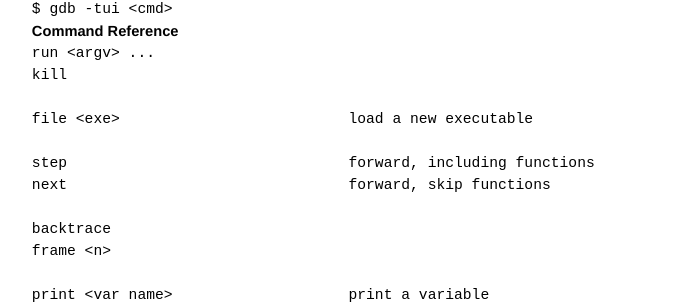
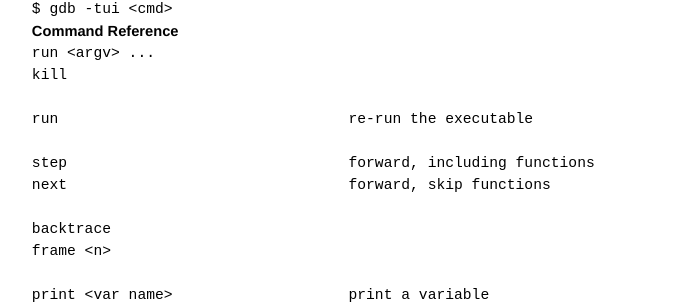
Before and after one commit to jmahler/jmahler.github.io, a Jekyll site: the page built from _posts/2014-02-26-gdb-reference.md, in a window 1280 px wide. Shown: the part 590-894 px from the top of the page, without its empty margins (300-979 px from the left). Built offline with Jekyll 4.4.1, drawn with Linux system fonts in a browser that asks for light colours; Markdown is read by kramdown in place of the engine named in the settings; some of the changed text lies outside the part shown.

Commit message:
use run to re-load an executable, not file

```diff
--- a/_posts/2014-02-26-gdb-reference.md
+++ b/_posts/2014-02-26-gdb-reference.md
@@ -35,7 +35,7 @@
     run <argv> ...
     kill
 
-    file <exe>                          load a new executable
+    run                                 re-run the executable
 
     step                                forward, including functions
     next                                forward, skip functions
```
